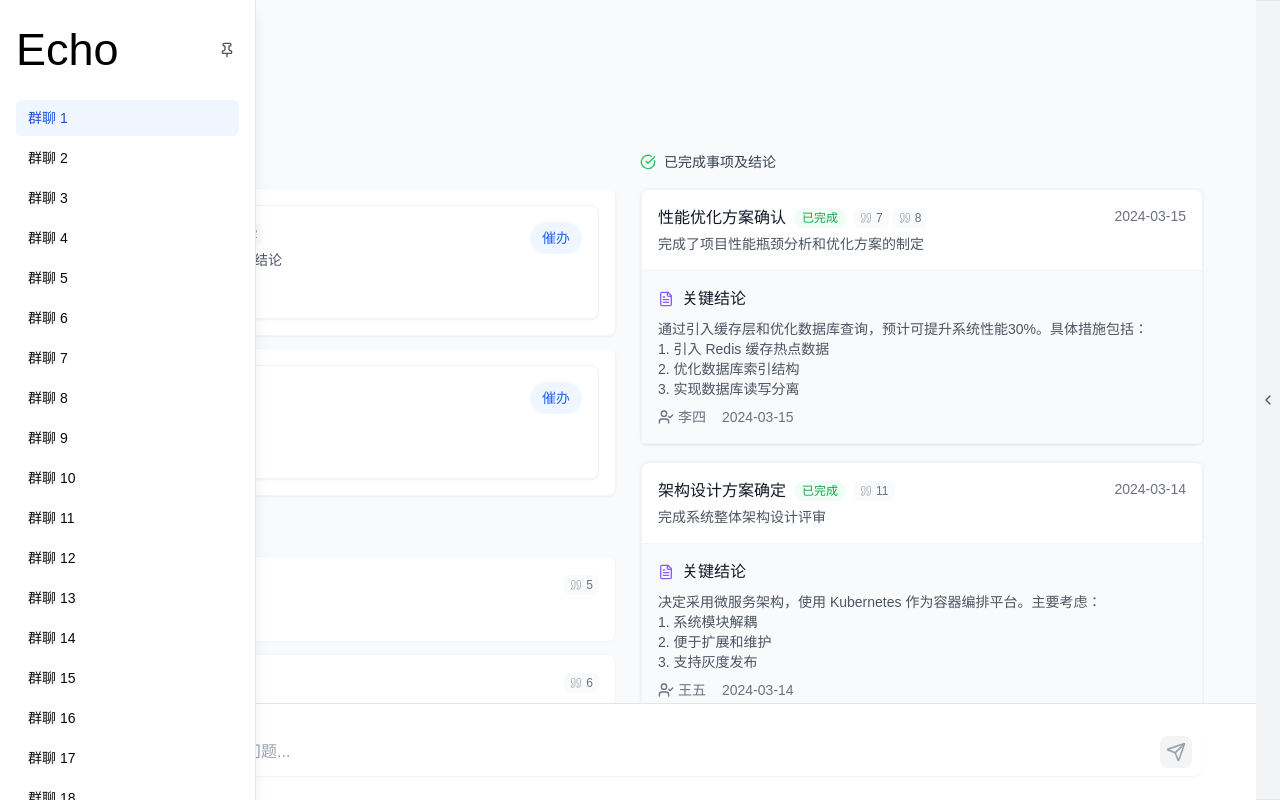
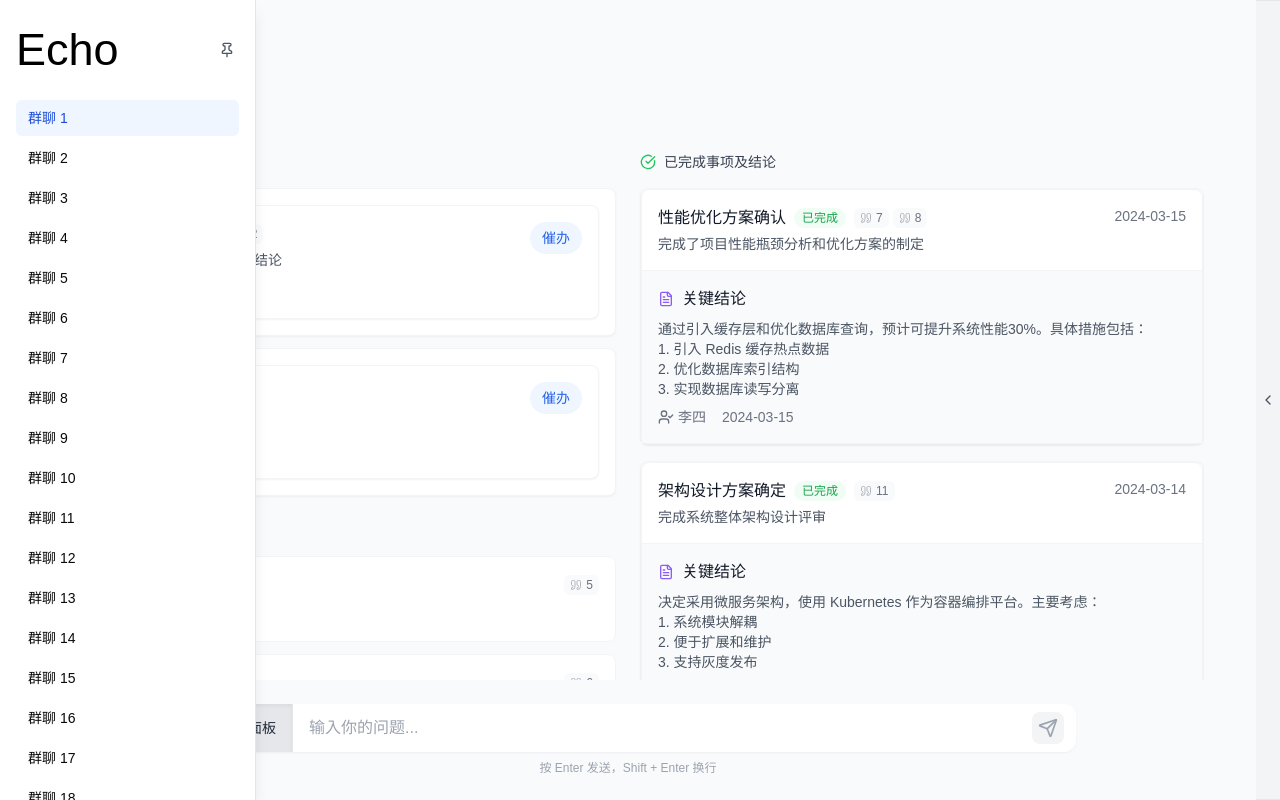
Before and after one commit to hrhrng/Echo, a Next.js app in the folder echo-fe/: page / in a window 1280 px wide. Both pictures are taken after a click on the button "项目面板". Built offline with nearby package versions, Linux system fonts and the light colour scheme; a web font is replaced by a local one.

Commit message:
拖动上下文

```diff
--- a/echo-fe/components/ProjectPanel.tsx
+++ b/echo-fe/components/ProjectPanel.tsx
@@ -20,6 +20,7 @@ import TeamMemberCard from "@/components/TeamMemberCard";
 import {DraggableItem} from "@/components/panel/DraggableItem";
 import {ReferenceItem} from "@/components/chat/reference/ReferencedItems";
 import ChatInput from "@/components/chat/ChatInput";
+import MessageInput from "@/components/MessageInput";
 
 // 引用标签组件
 const QuoteTag = ({ quotes, onQuoteClick }: { quotes: number[]; onQuoteClick: (index: number) => void }) => (
@@ -639,7 +640,7 @@ const ProjectPanel = ({ onClose, onSendMessage, onQuoteClick }) => {
                                     {/* 待办事项 */}
                                     <div className="space-y-4">
                                         <h4 className="text-sm font-medium text-gray-700 flex items-center gap-2">
-                                            <Clock className="w-4 h-4 text-blue-500" />
+                                            <Clock className="w-4 h-4 text-blue-500"/>
                                             待办事项
                                         </h4>
                                         <div className="space-y-3">
@@ -669,7 +670,7 @@ const ProjectPanel = ({ onClose, onSendMessage, onQuoteClick }) => {
                                     {/* 催办状态 */}
                                     <div className="space-y-4">
                                         <h4 className="text-sm font-medium text-gray-700 flex items-center gap-2">
-                                            <MessageSquare className="w-4 h-4 text-yellow-500" />
+                                            <MessageSquare className="w-4 h-4 text-yellow-500"/>
                                             已催办未响应
                                         </h4>
                                         <div className="space-y-3">
@@ -698,13 +699,13 @@ const ProjectPanel = ({ onClose, onSendMessage, onQuoteClick }) => {
                                 {/* 右侧：已完成事项及结论 */}
                                 <div className="space-y-4">
                                     <h4 className="text-sm font-medium text-gray-700 flex items-center gap-2">
-                                        <CheckCircle className="w-4 h-4 text-green-500" />
+                                        <CheckCircle className="w-4 h-4 text-green-500"/>
                                         已完成事项及结论
                                     </h4>
                                     <div className="space-y-4">
                                         <CompletedItemCard
                                             item={{
-                                                id:3,
+                                                id: 3,
                                                 title: "性能优化方案确认",
                                                 detail: "完成了项目性能瓶颈分析和优化方案的制定",
                                                 date: "2024-03-15",
@@ -718,7 +719,7 @@ const ProjectPanel = ({ onClose, onSendMessage, onQuoteClick }) => {
                                         />
                                         <CompletedItemCard
                                             item={{
-                                                id:4,
+                                                id: 4,
                                                 title: "架构设计方案确定",
                                                 detail: "完成系统整体架构设计评审",
                                                 date: "2024-03-14",
@@ -798,9 +799,31 @@ const ProjectPanel = ({ onClose, onSendMessage, onQuoteClick }) => {
             </div>
 
             {/* 底部输入区域 */}
-            <ChatInput onClose={onClose} onSendMessage={onSendMessage}/>
-        </div>
-    );
+            <div className="flex-none p-6">
+                <div className="max-w-4xl mx-auto">
+                    <div className="relative flex rounded-xl shadow-sm">
+                        <button
+                            onClick={onClose}
+                            className="flex-none px-4 py-3 rounded-l-xl flex items-center gap-2
+                    transition-all duration-200
+                    bg-gray-200 text-gray-800 shadow-inner"
+                        >
+                            <Layout className="w-4 h-4"/>
+                            <span className="text-sm font-medium">项目面板</span>
+                        </button>
+                        <div className="flex-1 relative">
+                            <MessageInput onSend={onSendMessage}/>
+                        </div>
+                    </div>
+                    <div className="mt-2 text-xs text-gray-400 text-center">
+                        按 Enter 发送，Shift + Enter 换行
+                    </div>
+                </div>
+            </div>
+            {/*<ChatInput onClose={onClose} onSendMessage={onSendMessage}/>*/}
+</div>
+)
+    ;
 };
 
 export default ProjectPanel;
--- a/echo-fe/components/chat/ChatInput.tsx
+++ b/echo-fe/components/chat/ChatInput.tsx
@@ -15,6 +15,7 @@ const ChatInput: React.FC<ChatInputProps> = ({ onClose, onSendMessage }) => {
     const [isDraggingOver, setIsDraggingOver] = useState(false);
     const inputRef = useRef<HTMLInputElement>(null);
     const containerRef = useRef<HTMLDivElement>(null);
+
 
     const handleDragOver = (e: React.DragEvent<HTMLDivElement>) => {
         e.preventDefault();
@@ -50,13 +51,12 @@ const ChatInput: React.FC<ChatInputProps> = ({ onClose, onSendMessage }) => {
     };
 
     const handleSend = () => {
-        if (!message.trim() && !references.length) return;
+        const trimmedMessage = message.trim();
+        if (!trimmedMessage && !references.length) return;
 
-        onSendMessage({
-            message: message.trim(),
-            references
-        });
+        onSendMessage(trimmedMessage, references);  // 直接传递消息文本
         setMessage('');
+        clearReferences();
     };
 
     return (
```
